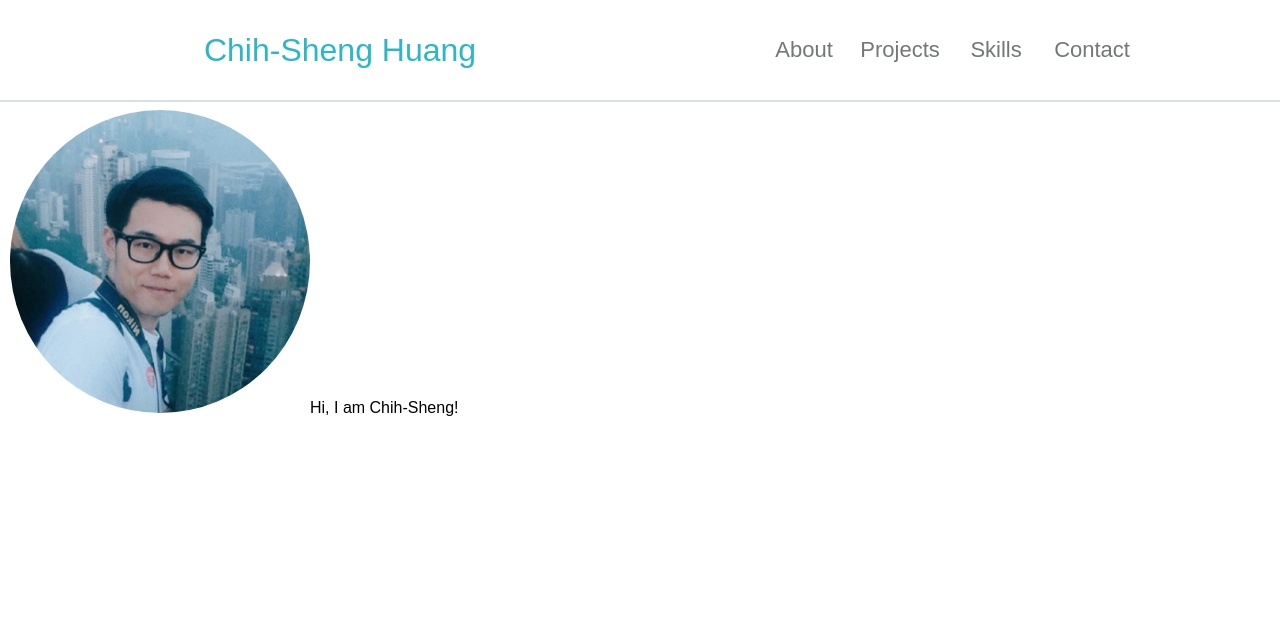
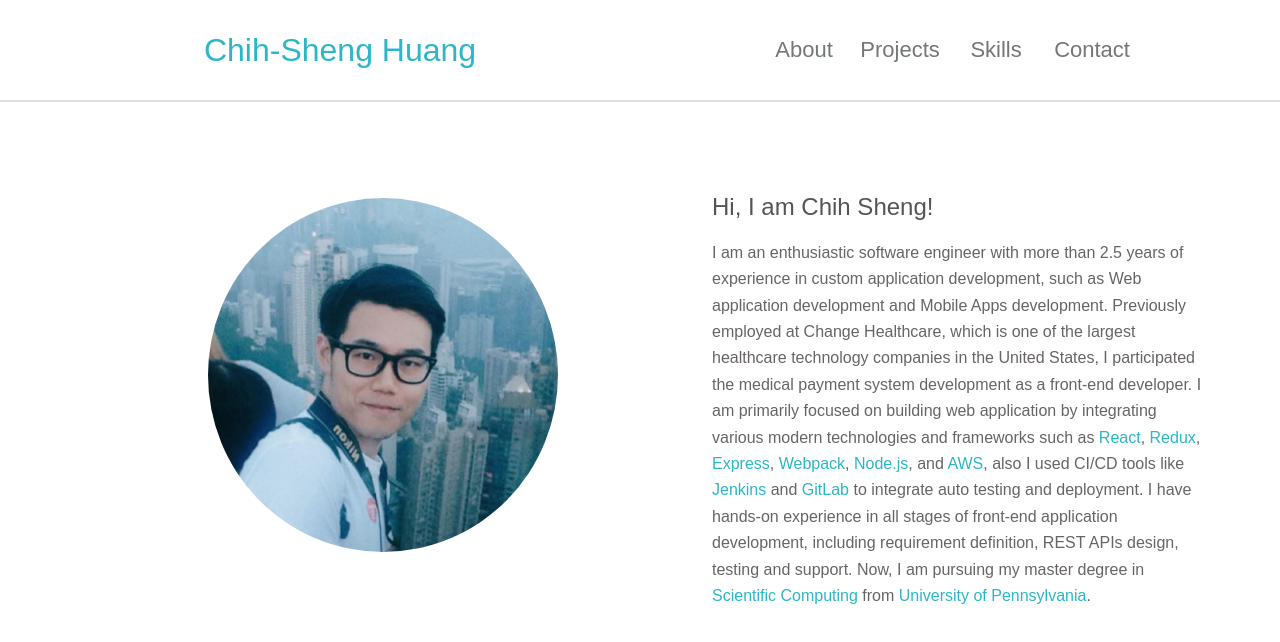
Before and after one commit to chihshenghuang/website, a React (Create React App) app: page / in a window 1280 px wide. Shown: the top 642 px of the page. Built offline with nearby package versions, Linux system fonts and the light colour scheme; the HTML template or start-up script is replaced by a standard one.

Commit message:
add about page

```diff
--- a/src/About.js
+++ b/src/About.js
@@ -6,20 +6,45 @@ const Wrapper = styled.div`
   background: white;
   display: block;
   width: 100%;
-  top: 100px;
+  left: 0;
   margin-top: 100px;
-  left: 0;
   margin-left: 0;
 `
 
-const Container = styled.div`
-  height: 800px;
-  padding: 10px 10px;
+const Container = styled(Wrapper) `
+  display: flex;
+  justify-content: space-evenly;
+  align-items: center;
+  width: 90%;
+  height: 550px;
+  padding-left: 5%;
+  line-height: 165%;
 `
 
 const ProfileImage = styled.img`
-  width: 300px;
+  display: inline-block;
+  width: 350px;
   border-radius: 50%;
+  margin: 30px 50px;
+`
+
+const ProfileContainer = styled.div`
+  width: 400px;
+  margin: 10px 10px;
+  color: #686465;
+`
+const ProfileLabel = styled.label`
+  font-size: 24px;
+  color: #585354;
+`
+
+const ProfileDesc = styled.p`
+  font-size: 16px;
+  height: 300px;
+  width: 500px;
+`
+const ProfileDescHighlight = styled.span`
+  color: #2bb7c6;
 `
 
 class About extends Component {
@@ -28,7 +53,23 @@ class About extends Component {
       <Wrapper>
         <Container>
           <ProfileImage src={'/images/photo.JPG'} />
-          <span>Hi, I am Chih-Sheng!</span>
+          <ProfileContainer>
+            <ProfileLabel>Hi, I am Chih Sheng!</ProfileLabel>
+            <ProfileDesc>
+              I am an enthusiastic software engineer with more than 2.5 years of experience in custom application development,
+              such as Web application development and Mobile Apps development.
+              Previously employed at Change Healthcare, which is one of the largest healthcare technology companies in the United States,
+              I participated the medical payment system development as a front-end developer.
+              I am primarily focused on building web application by integrating various modern technologies and frameworks such as {<ProfileDescHighlight>React</ProfileDescHighlight>}, {
+                <ProfileDescHighlight>Redux</ProfileDescHighlight>}, {<ProfileDescHighlight>Express</ProfileDescHighlight>}, {<ProfileDescHighlight>Webpack</ProfileDescHighlight>}, {<ProfileDescHighlight>Node.js</ProfileDescHighlight>}, and {
+                <ProfileDescHighlight>AWS</ProfileDescHighlight>}, also I used CI/CD tools like {
+                <ProfileDescHighlight>Jenkins</ProfileDescHighlight>} and {
+                <ProfileDescHighlight>GitLab</ProfileDescHighlight>} to integrate auto testing and deployment.
+        I have hands-on experience in all stages of front-end application development, including requirement definition,
+        REST APIs design, testing and support.
+                Now, I am pursuing my master degree in {<ProfileDescHighlight>Scientific Computing</ProfileDescHighlight>} from {<ProfileDescHighlight>University of Pennsylvania</ProfileDescHighlight>}.
+            </ProfileDesc>
+          </ProfileContainer>
         </Container>
       </Wrapper>
     );
```
Also changed, not shown: 1 other file (tests, documents, lock files or other folders).
